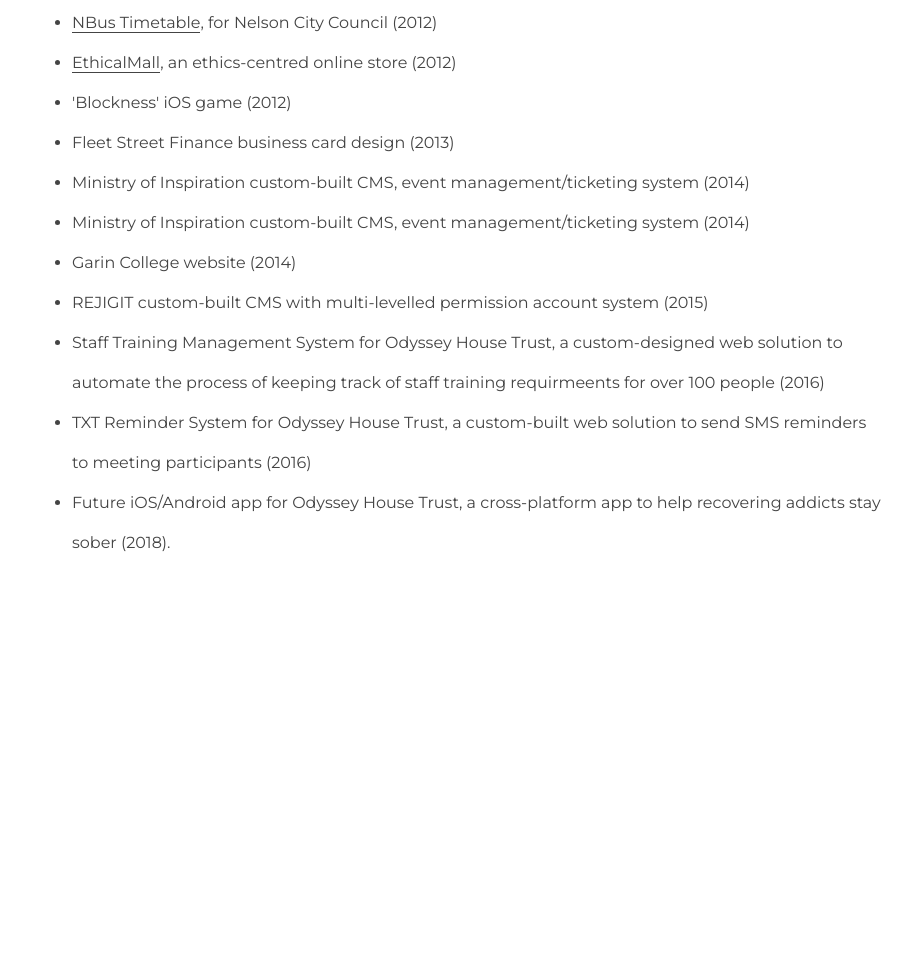
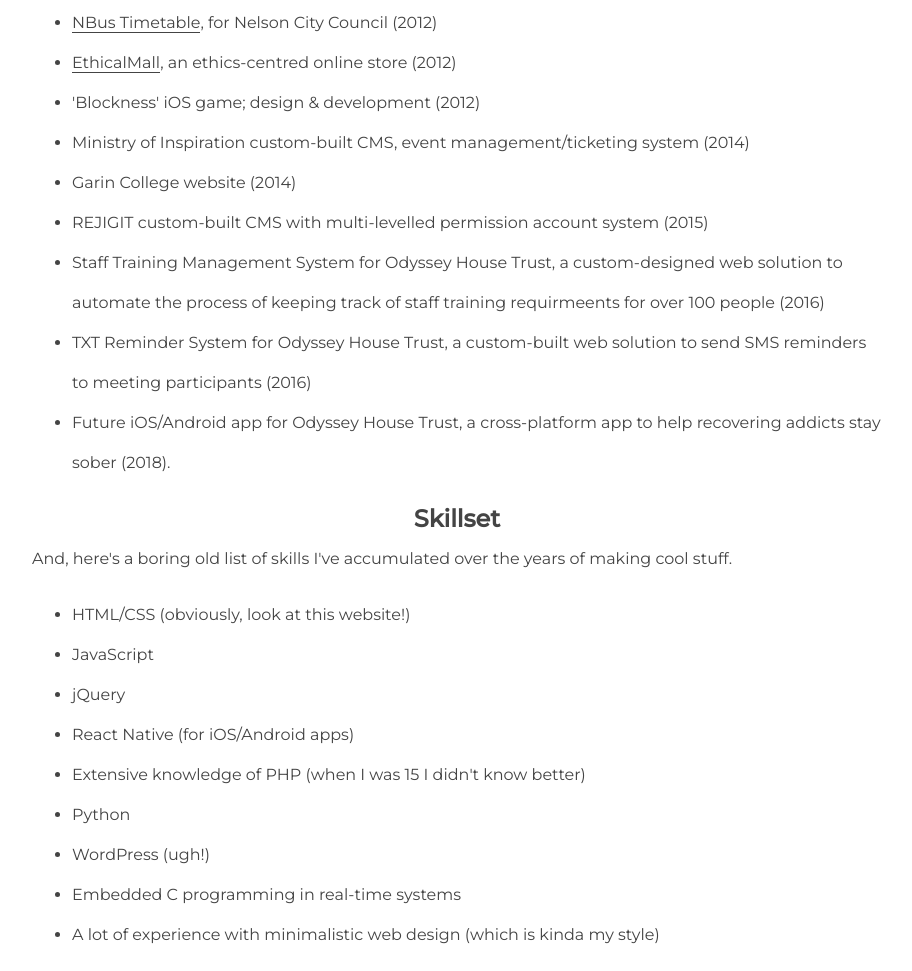
Before and after one commit to cmcmenamin/cmcmenamin.github.io, a plain HTML site: page index.html in a window 1280 px wide. Shown: the part 857-1828 px from the top of the page, without its empty margins (183-1095 px from the left). Before the commit the page ends 1436 px from the top, so only its background shows below. Drawn offline with Linux system fonts and the light colour scheme.

Commit message:
Added skillset list

```diff
--- a/index.html
+++ b/index.html
@@ -4,12 +4,11 @@
 
 	<head>
 		<meta charset="UTF-8">
-        <meta name="viewport" content="width=1000, initial-scale=0.8">
-		<title>Portfolio: Callum McMenamin</title>
+        <meta name="viewport" content="width=600, initial-scale=0.95">
+		<title>Profile: Callum McMenamin</title>
 		<meta name="description" content="A portfolio of a dude."/>
 		<link rel="stylesheet" type="text/css" href="style.css"/>
-		<!--<link rel="stylesheet" type="text/css"  href="http://basehold.it/40">-->
-		<link href="https://fonts.googleapis.com/css?family=Montserrat:300,400,400i,500,700,700i" rel="stylesheet">
+		<link href="https://fonts.googleapis.com/css?family=Montserrat:300,400,500" rel="stylesheet">
 		<script src="https://use.fontawesome.com/0d9105ba64.js"></script>
 	</head>
 
@@ -21,7 +20,7 @@
 					Callum McMenamin
 				</h1>
 				<p>
-					web/app developer, aspiring standup comedian & bicycle mechanic
+					web/app developer, aspiring standup comedian
 				</p>
 				<p>
 					<span><i class="fa fa-phone" aria-hidden="true"></i> 021 309 285</span><span><i class="fa fa-envelope" aria-hidden="true"></i> <a href="mailto:calmcm@me.com">calmcm@me.com</a></span>
@@ -56,13 +55,7 @@
 					<a href="http://www.stuff.co.nz/nelson-mail/news/7872298/Ethical-Mall-wins-regional-entrepreneur-award">EthicalMall</a>, an ethics-centred online store (2012)
 				</li>
 				<li>
-					'Blockness' iOS game (2012)
-				</li>
-				<li>
-					Fleet Street Finance business card design (2013)
-				</li>
-				<li>
-					Ministry of Inspiration custom-built CMS, event management/ticketing system (2014)
+					'Blockness' iOS game; design & development (2012)
 				</li>
 				<li>
 					Ministry of Inspiration custom-built CMS, event management/ticketing system (2014)
@@ -84,6 +77,43 @@
 				</li>
 			</ul>
 
+			<h2>
+				Skillset
+			</h2>
+
+			<p>
+				And, here's a boring old list of skills I've accumulated over the years of making cool stuff.
+			</p>
+
+			<ul>
+				<li>
+					HTML/CSS (obviously, look at this website!)
+				</li>
+				<li>
+					JavaScript
+				</li>
+				<li>
+					jQuery
+				</li>
+				<li>
+					React Native (for iOS/Android apps)
+				</li>
+				<li>
+					Extensive knowledge of PHP (when I was 15 I didn't know better)
+				</li>
+				<li>
+					Python
+				</li>
+				<li>
+					WordPress (ugh!)
+				</li>
+				<li>
+					Embedded C programming in real-time systems
+				</li>
+				<li>
+					A lot of experience with minimalistic web design (which is kinda my style)
+				</li>
+			</ul>
 		</div>
 	</body>
 
```
